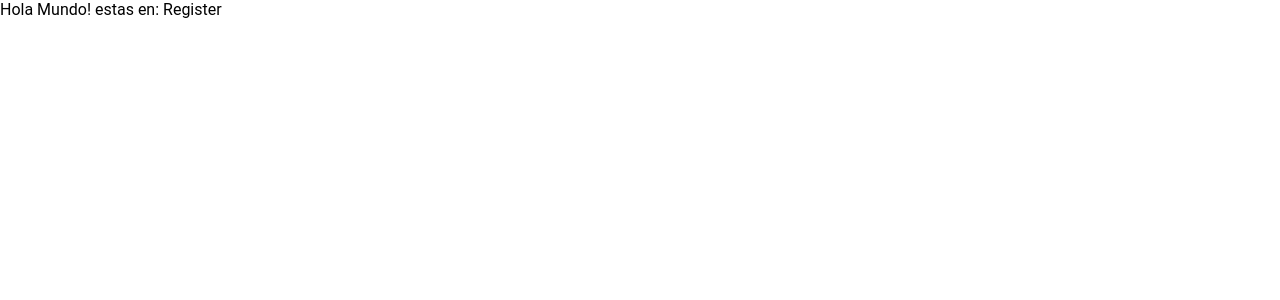
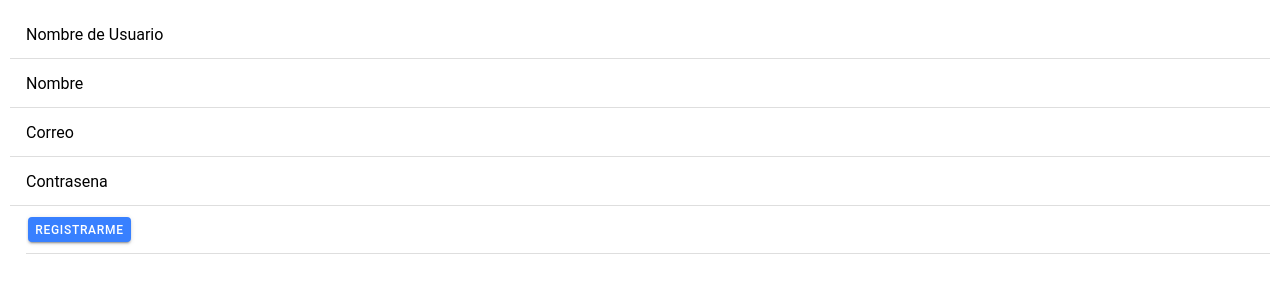
Before and after one commit to EmmanuelYupit/puntos-seguros, a React (Create React App) app: page /register in a window 1280 px wide. Shown: the top 300 px of the page. Built offline with nearby package versions, Linux system fonts and the light colour scheme.

Commit message:
Este commit chinga!!!

```diff
--- a/package.json
+++ b/package.json
@@ -28,6 +28,7 @@
     "typescript": "3.6.3"
   },
   "scripts": {
+    "dev": "REACT_APP_GOOGLE_KEY=AIzaSyACEikrmi_M_6M0bdE6MzX_R_IgcMfZk7g yarn start",
     "start": "react-scripts start",
     "build": "react-scripts build",
     "test": "react-scripts test",
--- a/src/pages/Map.js
+++ b/src/pages/Map.js
@@ -1,4 +1,7 @@
 import React, { Component } from 'react';
+import {
+  IonContent,
+} from '@ionic/react';
 import MapComponent from '../components/map';
 import QuikNavComponent from '../components/quiknav';
 import HeaderComponent from '../components/header';
@@ -35,11 +38,11 @@ class Map extends Component {
   render() {
     const { pagina } = this.state;
     return (
-      <>
+      <IonContent>
         <HeaderComponent title={pagina} />
         <MapComponent />
         <QuikNavComponent />
-      </>
+      </IonContent>
     );
   }
 }
--- a/src/pages/Register.js
+++ b/src/pages/Register.js
@@ -1,4 +1,7 @@
 import React, { Component } from 'react';
+import {
+  IonContent, IonGrid, IonRow, IonCol, IonItem, IonLabel, IonInput, IonButton,
+} from '@ionic/react';
 
 class Register extends Component {
   constructor(props) {
@@ -11,12 +14,39 @@ class Register extends Component {
 
   handleUserRegister() {
     const { history } = this.props;
-    history.push('/login');
+    history.replace('/map');
   }
 
   render() {
-    const { pagina } = this.state;
-    return <div>{`Hola Mundo! estas en: ${pagina}`}</div>;
+    return (
+      <IonContent>
+        <IonGrid>
+          <IonRow>
+            <IonCol>
+              <IonItem>
+                <IonLabel>Nombre de Usuario</IonLabel>
+                <IonInput type="text" />
+              </IonItem>
+              <IonItem>
+                <IonLabel>Nombre</IonLabel>
+                <IonInput type="text" />
+              </IonItem>
+              <IonItem>
+                <IonLabel>Correo</IonLabel>
+                <IonInput type="text" />
+              </IonItem>
+              <IonItem>
+                <IonLabel>Contrasena</IonLabel>
+                <IonInput type="password" />
+              </IonItem>
+              <IonItem>
+                <IonButton onClick={this.handleUserRegister}>Registrarme</IonButton>
+              </IonItem>
+            </IonCol>
+          </IonRow>
+        </IonGrid>
+      </IonContent>
+    );
   }
 }
 
```
